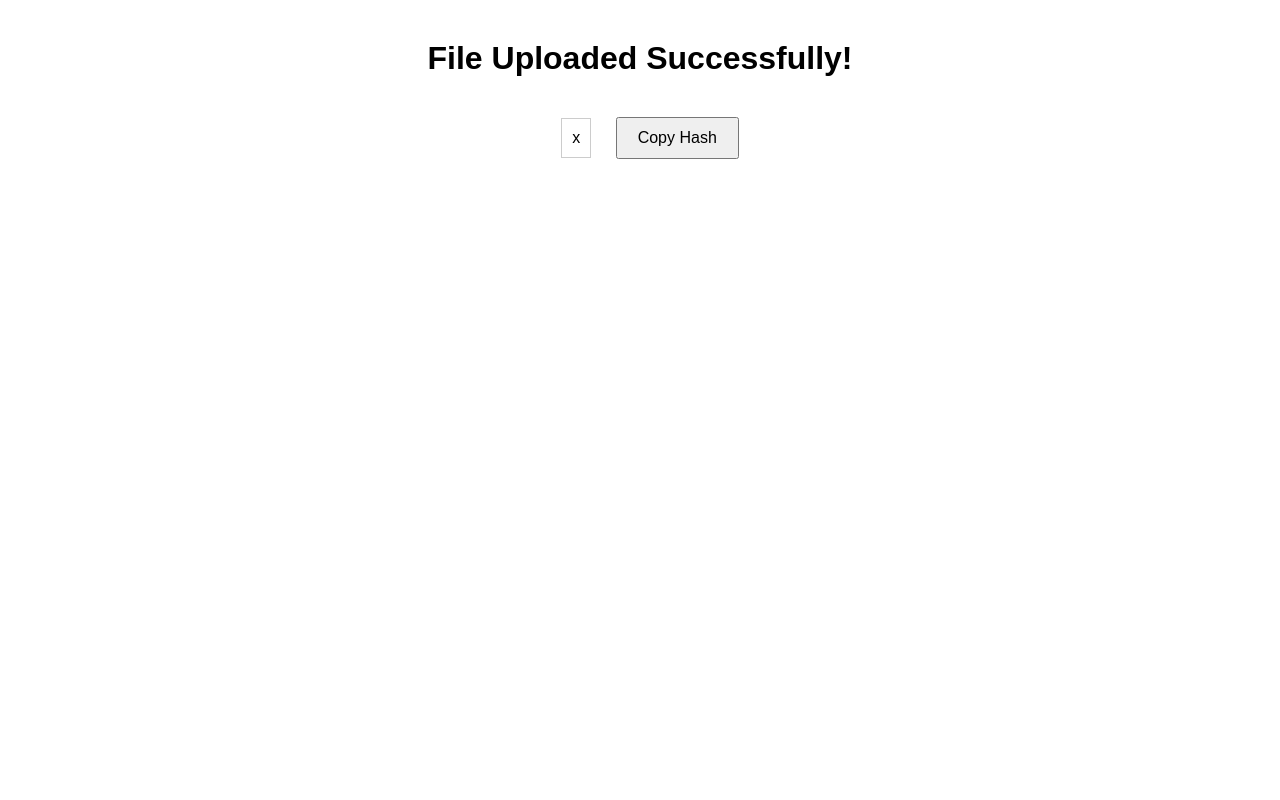
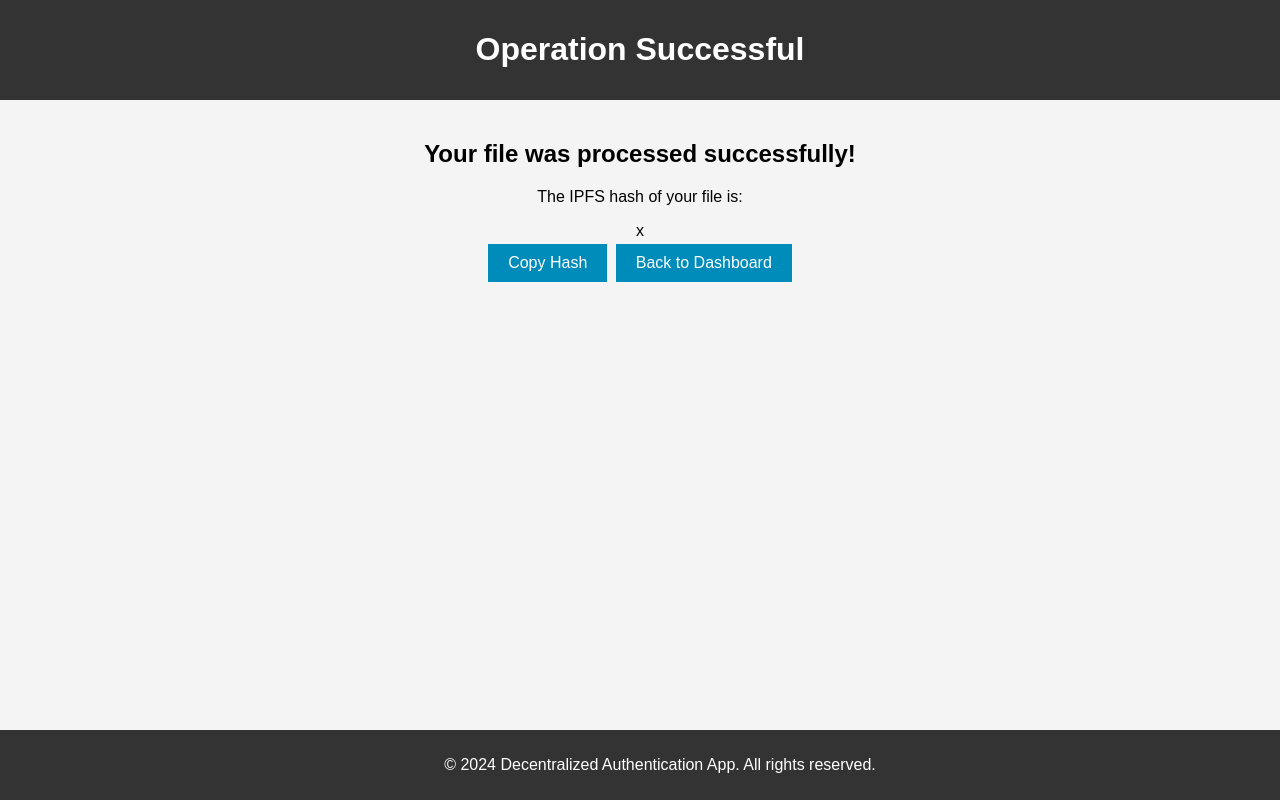
Before and after one commit to atulvinod01/DecentralizedWebAuthentication, a Flask app: template templates/upload.html in a window 1280 px wide. Run offline with Flask 2, Linux system fonts and the light colour scheme; the template is opened without the code that fills it: most values are stand-ins (such as "Sample title", 1, 10 or a date in 2020).

Commit message:
Add files via upload

```diff
--- a/app.py
+++ b/app.py
@@ -1,5 +1,5 @@
 # app.py
-from flask import Flask, request, jsonify, session, redirect, url_for, render_template, abort, send_file
+from flask import Flask, request, jsonify, session, redirect, url_for, render_template, abort, send_file, Response
 from web3 import Web3, HTTPProvider
 from os import environ
 from eth_account.messages import encode_defunct
@@ -63,9 +63,10 @@ def register():
 @app.route('/dashboard')
 def dashboard():
     if 'user' not in session:
-        logging.warning("Unauthorized access attempt to dashboard.")
         return redirect(url_for('login'))
-    return render_template('dashboard.html', user=session['user'])
+    user_address = session['user']  # Retrieve the user address from the session
+    return render_template('dashboard.html', user_address=user_address)
+
 
 @app.route('/logout')
 def logout():
@@ -88,7 +89,6 @@ def show_download_page():
 
 @app.route('/download/file', methods=['GET'])
 def download_file():
-    # This route handles the actual file download.
     hash_value = request.args.get('hash')
     if not hash_value:
         return jsonify({'error': 'No hash provided'}), 400
@@ -97,13 +97,11 @@ def download_file():
         file_data = client.cat(hash_value)
         return send_file(
             io.BytesIO(file_data),
-            attachment_filename=f"{hash_value}.ipfs",  # Assuming .ipfs; adjust as needed
-            as_attachment=True
+            mimetype='application/octet-stream',  # Ensures the browser treats it as a binary file
+            as_attachment=True,
+            download_name=f"{hash_value}.ipfs"  # Suggests a default filename for the download
         )
     except Exception as e:
-        logging.error(f"Failed to download file: {e}")
         return jsonify({'error': str(e)}), 404
-
-
 if __name__ == '__main__':
     app.run(debug=True, port=5000)
--- a/templates/dashboard.html
+++ b/templates/dashboard.html
@@ -12,7 +12,7 @@
     </header>
     <main>
         <section>
-            <h2>Welcome Back!</h2>
+            <h2>Welcome Back, {{ user_address }}!</h2>
             <p>Here's your data from the blockchain:</p>
             <!-- File Upload Form -->
             <form action="/upload" method="post" enctype="multipart/form-data">
@@ -20,7 +20,7 @@
                 <button type="submit">Upload to IPFS</button>
             </form>
             <!-- Link to Download Page -->
-            <p>Need to download a file? <a href="/download">Go to the download page</a>.</p>
+            <p>Need to download a file? <button onclick="window.location.href='/download';">Downloads</button>.</p>
             <!-- User data display -->
             <p><a href="logout">Logout</a></p>
         </section>
--- a/templates/download.html
+++ b/templates/download.html
@@ -26,9 +26,11 @@
 <body>
     <h1>Download File from IPFS</h1>
     <p>Enter the IPFS hash of the file you wish to download:</p>
-    <form action="/download" method="get">
+    <form action="/download/file" method="get">
         <input type="text" name="hash" placeholder="Enter IPFS hash here" required>
         <button type="submit">Download File</button>
     </form>
+    <br>
+    <button onclick="window.location.href='/dashboard';">Back to Dashboard</button>
 </body>
 </html>
--- a/templates/upload.html
+++ b/templates/upload.html
@@ -3,31 +3,25 @@
 <head>
     <meta charset="UTF-8">
     <meta name="viewport" content="width=device-width, initial-scale=1.0">
-    <title>File Uploaded</title>
-    <style>
-        body {
-            font-family: Arial, sans-serif;
-            margin: 40px;
-            text-align: center;
-        }
-        #hash {
-            margin: 20px;
-            padding: 10px;
-            border: 1px solid #ccc;
-            display: inline-block;
-            word-break: break-all;
-        }
-        button {
-            padding: 10px 20px;
-            font-size: 16px;
-            cursor: pointer;
-        }
-    </style>
+    <title>Operation Successful</title>
+    <link rel="stylesheet" href="/static/css/styles.css">
 </head>
 <body>
-    <h1>File Uploaded Successfully!</h1>
-    <div id="hash">{{ hash }}</div>
-    <button onclick="copyHash()">Copy Hash</button>
+    <header>
+        <h1>Operation Successful</h1>
+    </header>
+    <main>
+        <section>
+            <h2>Your file was processed successfully!</h2>
+            <p>The IPFS hash of your file is:</p>
+            <div id="hash">{{ hash }}</div>
+            <button onclick="copyHash()">Copy Hash</button>
+            <button onclick="window.location.href='/dashboard';">Back to Dashboard</button>
+        </section>
+    </main>
+    <footer>
+        <p>© 2024 Decentralized Authentication App. All rights reserved.</p>
+    </footer>
 
     <script>
         function copyHash() {
```
